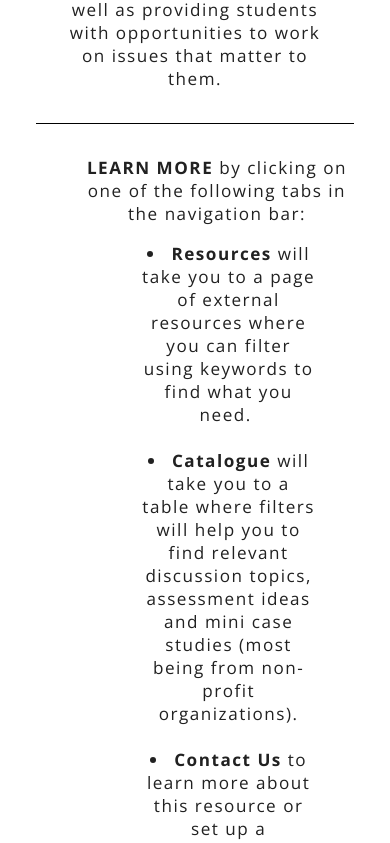
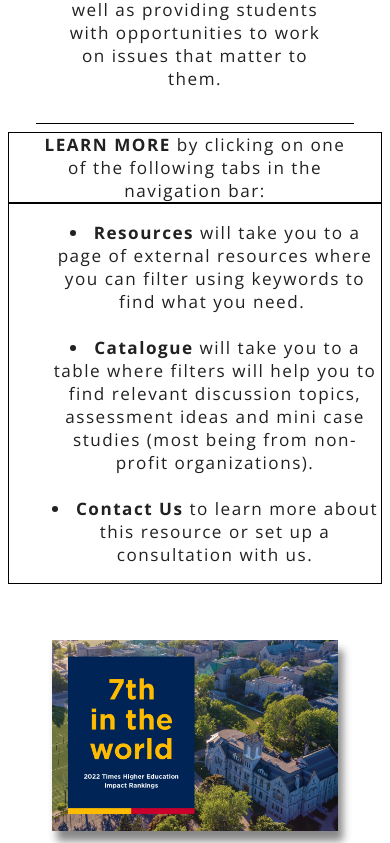
Before and after one commit to ygk-ca/cpp-project, a React (Create React App) app in the folder frontend/: page / in a window 390 px wide. Shown: the part 1145-1988 px from the top of the page. Built offline with nearby package versions, Linux system fonts and the light colour scheme.

Commit message:
fixed padding issues with mobile devices

```diff
--- a/frontend/src/components/ContactComponents/ContactForm.js
+++ b/frontend/src/components/ContactComponents/ContactForm.js
@@ -7,7 +7,7 @@ const ContactForm = () => {
             {/* change string query when activating new email */}
             <form action="https://formsubmit.co/7e9607ca308334260faec51a813cd22e" method="POST">
                 <h1>Contact Us</h1>
-                <p>Please take a moment to get in touch, we will get back to you shortly.</p>
+                <p style={{padding: "20px"}}>Do you want assistance in coordinating a community partnership for your course, update/add to the resources on this website or just talk through options for embedding the SDGs into your curriculum?  Fill out the contact form and we’ll get back in touch, usually the same day! </p>
 
                     <div class="column">
                         <label for="the-name">Your Name</label>
--- a/frontend/src/styles/Contact.css
+++ b/frontend/src/styles/Contact.css
@@ -5,7 +5,7 @@
     background-color: #cccccc;
     background-image: url('../assets/grass.jpg') */
     width: auto;
-    height: 95vh;
+    height: 105vh;
     background: linear-gradient( rgba(0, 0, 0, 0.5), rgba(0, 0, 0, 0.5) ), url("../assets/e.jpg");
     background-size: cover;
     background-position: center center;
@@ -121,8 +121,8 @@ h1, p{
     height: 120vh;
   }
   .contact-page-body {
-    margin-top: 10em;
-    margin-bottom: 5em;
+    margin-top: 13em;
+    margin-bottom: 10em;
     max-height: fit-content;
   }
   textarea{
@@ -130,4 +130,5 @@ h1, p{
     max-height: 180px;
   }
 
+
 }
--- a/frontend/src/styles/Home.css
+++ b/frontend/src/styles/Home.css
@@ -1,7 +1,7 @@
 .homeBackground {
     height: 85vh;
     /* background: url("../assets/titleImage.jpg") no-repeat; */
-    background: rgba(0, 0, 0, 0.5) url('../assets/titleImage.jpg');
+    background: rgba(0, 0, 0, 0.5) url('../assets/titleImage.jpg') center no-repeat;
     background-blend-mode: darken;
     background-position: center;
     background-repeat: no-repeat;
@@ -60,11 +60,11 @@
 
 @media (max-width: 1000px) {
   .title {
-    font-size: 4em;
+    font-size: 3em;
   }
 
   .subtitle {
-    font-size: 1.5em;
+    font-size: 0.8em;
   }
 }
 
--- a/frontend/src/styles/Introduction.css
+++ b/frontend/src/styles/Introduction.css
@@ -59,6 +59,40 @@
     padding-bottom: 3em;
   }
 
+  .intro-img {
+    height:100%;
+    width: 100%;
+    display: block;
+    margin-left: auto;
+    margin-right: auto;
+    box-shadow: 5px 10px 8px #888888;
+  }
+
+  .learn-more {
+    font-size: 1.07em;
+    letter-spacing: 1.5px;
+    padding: 1.5em;
+    padding-top: 0em;
+    padding-bottom: 0;
+    margin-right: 0px;
+    margin-left: 50px;
+    width: 85%;
+    color: #212121;
+    border: 1px solid black;
+}
+
+.list {
+    font-size: 1.07em;
+    letter-spacing: 1.5px;
+    margin-right: 0px;
+    margin-left: 50px;
+    width: 92%;
+    color: #212121;
+    border: 1px solid black;
+    padding-left: 2.5em;
+    padding-right: 5em;
+}
+
   @media (max-width: 1215px) {
     .intro-container1 {
       flex-direction: column;
@@ -85,23 +119,29 @@
 
     .learn-more {
         width: 100%;
-        padding-left: 7em;
-        padding-right: 7em;
+        /* padding-left: 7em;
+        padding-right: 7em; */
         margin: 0;
         text-align: center;
     }
 
     .list {
         width: 100%;
-        padding-left: 7em;
+        /* padding-left: 7em; */
         padding-right: 7em;
         margin: 0;
         text-align: center;
+        display: block;
+       padding-left: auto;
     }
 
     ul {
         text-align: center;
         list-style-position: inside;
+    }
+
+    .intro-img {
+        width: 80%;
     }
   }
 
@@ -117,35 +157,9 @@
     }
   }
 
-  .intro-img {
-    width: 100%;
-    box-shadow: 5px 10px 8px #888888;
-  }
 
-.learn-more {
-    font-size: 1.07em;
-    letter-spacing: 1.5px;
-    padding: 1.5em;
-    padding-top: 0em;
-    padding-bottom: 0;
-    margin-right: 0px;
-    margin-left: 50px;
-    width: 85%;
-    color: #212121;
-    /* border: 1px solid black; */
-}
 
-.list {
-    font-size: 1.07em;
-    letter-spacing: 1.5px;
-    margin-right: 0px;
-    margin-left: 50px;
-    width: 92%;
-    color: #212121;
-    /* border: 1px solid black; */
-    padding-left: 2.5em;
-    padding-right: 5em;
-}
+
 
 hr {
     border: 0;
@@ -156,8 +170,3 @@ hr {
     height: 1px;
     margin-left: auto;
   }
-
-.dash {
-    /* border: 1px solid black; */
-    padding-bottom: 1.5em;
-}
```
